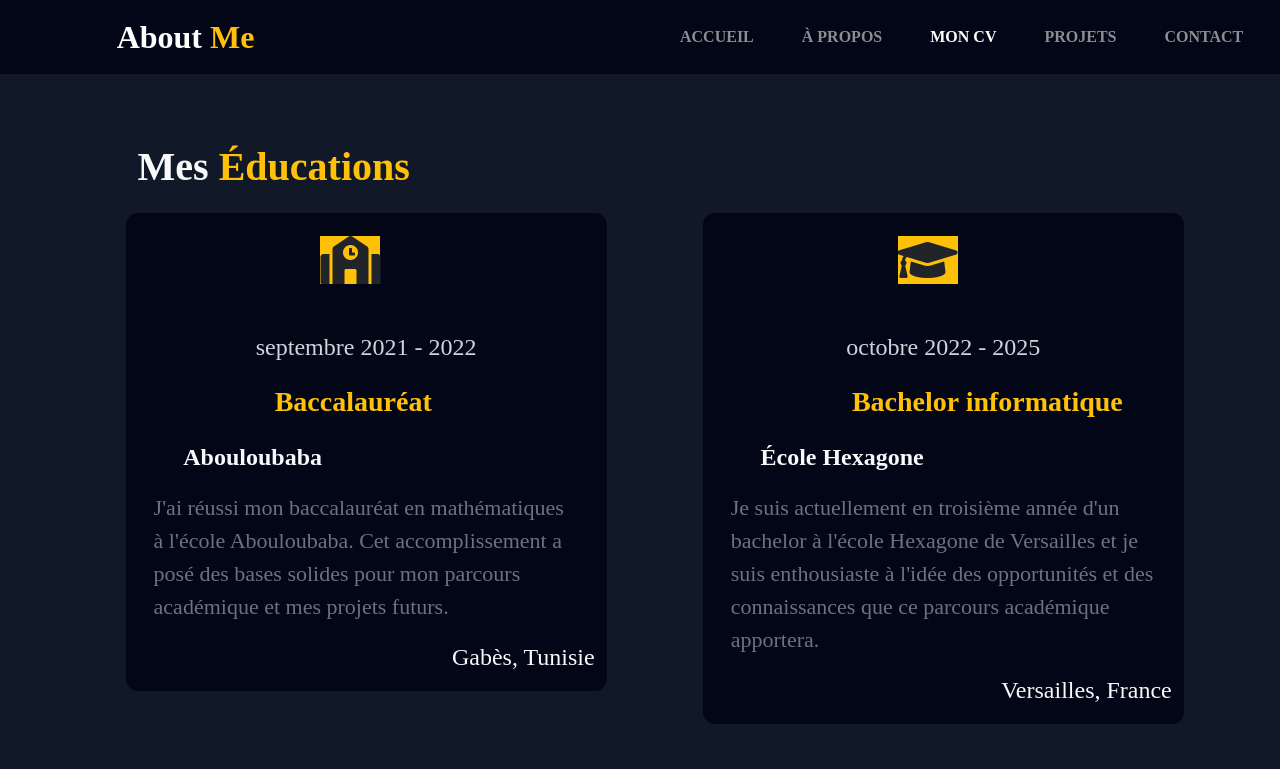
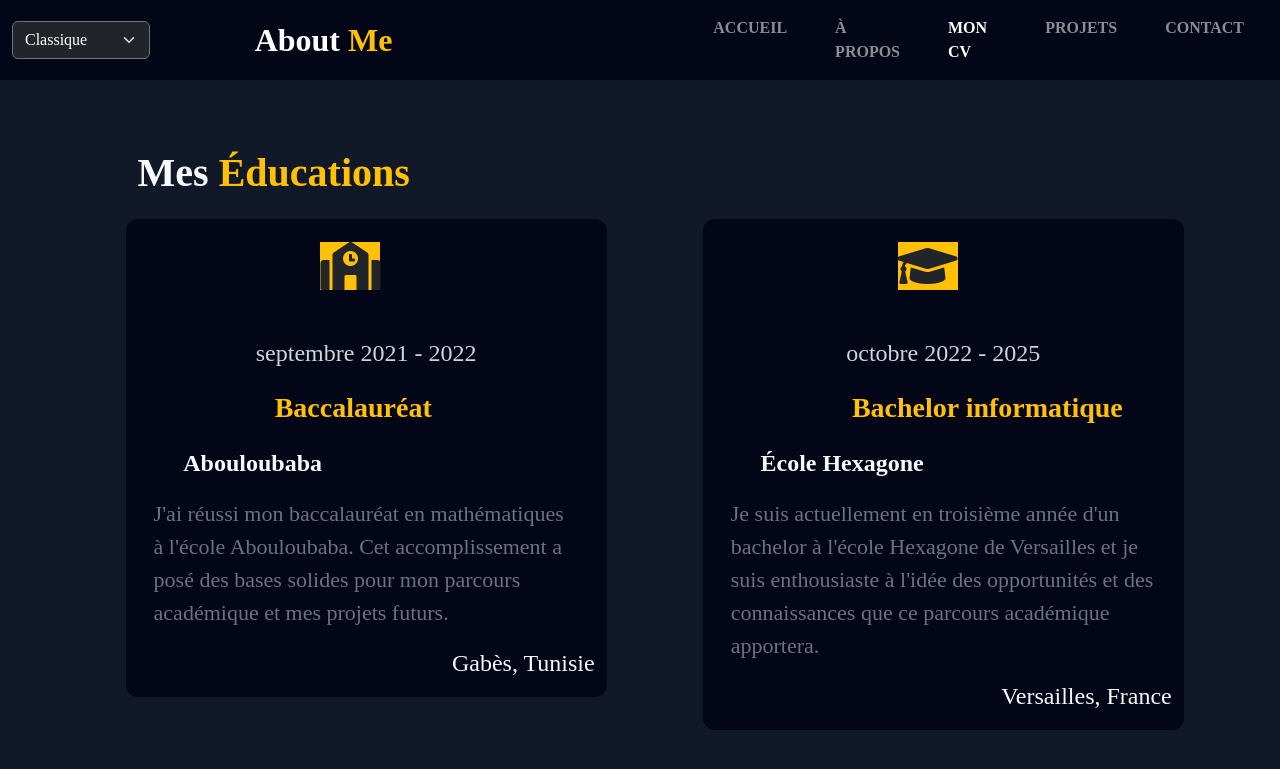
Before and after one commit to mohamedmaghzaoui/portfolio, a website: page resume.html in a window 1280 px wide. Shown: the top 769 px of the page. Drawn offline with nearby package versions, Linux system fonts and the light colour scheme.

Commit message:
added diffrent bootstrap themes using bootwatch

```diff
--- a/resume.html
+++ b/resume.html
@@ -3,7 +3,19 @@
 
 <head>
     <meta name="viewport" content="width=device-width, initial-scale=1.0">
-    <link rel="stylesheet" href="https://cdn.jsdelivr.net/npm/bootstrap@5.3.0/dist/css/bootstrap.min.css">
+   <script>
+  const savedTheme = localStorage.getItem('selectedTheme') || 'default';
+  const themes = {
+    default: "https://cdn.jsdelivr.net/npm/bootstrap@5.3.2/dist/css/bootstrap.min.css",
+    flatly: "https://cdn.jsdelivr.net/npm/bootswatch@5.3.2/dist/flatly/bootstrap.min.css",
+    sketchy: "https://cdn.jsdelivr.net/npm/bootswatch@5.3.2/dist/sketchy/bootstrap.min.css",
+    minty: "https://cdn.jsdelivr.net/npm/bootswatch@5.3.2/dist/minty/bootstrap.min.css",
+    darkly: "https://cdn.jsdelivr.net/npm/bootswatch@5.3.2/dist/darkly/bootstrap.min.css",
+    zephyr: "https://cdn.jsdelivr.net/npm/bootswatch@5.3.2/dist/zephyr/bootstrap.min.css"
+  };
+  document.write(`<link id="themeStylesheet" rel="stylesheet" href="${themes[savedTheme]}">`);
+</script>
+
     <link rel="stylesheet" href="portfolio.css">
     <link rel="stylesheet" href="https://cdnjs.cloudflare.com/ajax/libs/font-awesome/5.15.3/css/all.min.css">
     <link rel="stylesheet" href="navbar.css">
@@ -17,7 +29,21 @@
             <nav class="navbar navbar-expand-lg " data-bs-theme="dark"> <!--begin navbar-->
                 <div class="container-fluid">
                     <!--navbar element-->
-                    <a class="navbar-brand fs-2 fw-bold col-5 offset-1" href="about.html">About<span
+                    <!-- themes selector -->
+<div class="ms-auto">
+<select id="themeSelector" class="form-select w-auto bg-dark text-white border-secondary">
+  <option value="default">Classique</option>
+  <option value="flatly">Professionnel</option>
+  <option value="minty">Doux</option>
+  <option value="darkly">Sombre</option>
+  <option value="sketchy">Dessiné</option>
+
+  <option value="zephyr">Épuré</option>
+</select>
+
+  </div>
+
+                    <a class="navbar-brand fs-2 fw-bold col-4 offset-1" href="about.html">About<span
                             class="text-warning mx-2">Me</span></a>
                     <!--burger menu-->
                     <button class="navbar-toggler" type="button" data-bs-toggle="collapse" data-bs-target="#navbarNav"
@@ -480,6 +506,8 @@
 
     <script src="https://cdn.jsdelivr.net/npm/bootstrap@5.3.0/dist/js/bootstrap.bundle.min.js"></script>
     <script src="./resume.js"></script>
+    <script src="./themes.js"></script>
+
 </body>
 
 </html>
--- /dev/null
+++ b/themes.js
@@ -0,0 +1,33 @@
+// theme-switcher.js
+
+document.addEventListener('DOMContentLoaded', function () {
+    const themeSelector = document.getElementById('themeSelector');
+    const themeLink = document.getElementById('themeStylesheet');
+
+    const themes = {
+      default: "https://cdn.jsdelivr.net/npm/bootstrap@5.3.2/dist/css/bootstrap.min.css",
+      flatly: "https://cdn.jsdelivr.net/npm/bootswatch@5.3.2/dist/flatly/bootstrap.min.css",
+      sketchy: "https://cdn.jsdelivr.net/npm/bootswatch@5.3.2/dist/sketchy/bootstrap.min.css",
+      minty: "https://cdn.jsdelivr.net/npm/bootswatch@5.3.2/dist/minty/bootstrap.min.css",
+      darkly: "https://cdn.jsdelivr.net/npm/bootswatch@5.3.2/dist/darkly/bootstrap.min.css",
+
+      zephyr: "https://cdn.jsdelivr.net/npm/bootswatch@5.3.2/dist/zephyr/bootstrap.min.css"
+    };
+
+    const savedTheme = localStorage.getItem('selectedTheme') || 'default';
+    if (themeLink) {
+      themeLink.setAttribute('href', themes[savedTheme]);
+    }
+
+    if (themeSelector) {
+      themeSelector.value = savedTheme;
+
+      themeSelector.addEventListener('change', function () {
+        const selectedTheme = this.value;
+        if (themeLink) {
+          themeLink.setAttribute('href', themes[selectedTheme]);
+          localStorage.setItem('selectedTheme', selectedTheme);
+        }
+      });
+    }
+  });
```
Also changed, not shown: about.html (+28 -2 lines), contact.html (+29 -2 lines), index.html (+21 -2 lines), project.html (+28 -2 lines).
